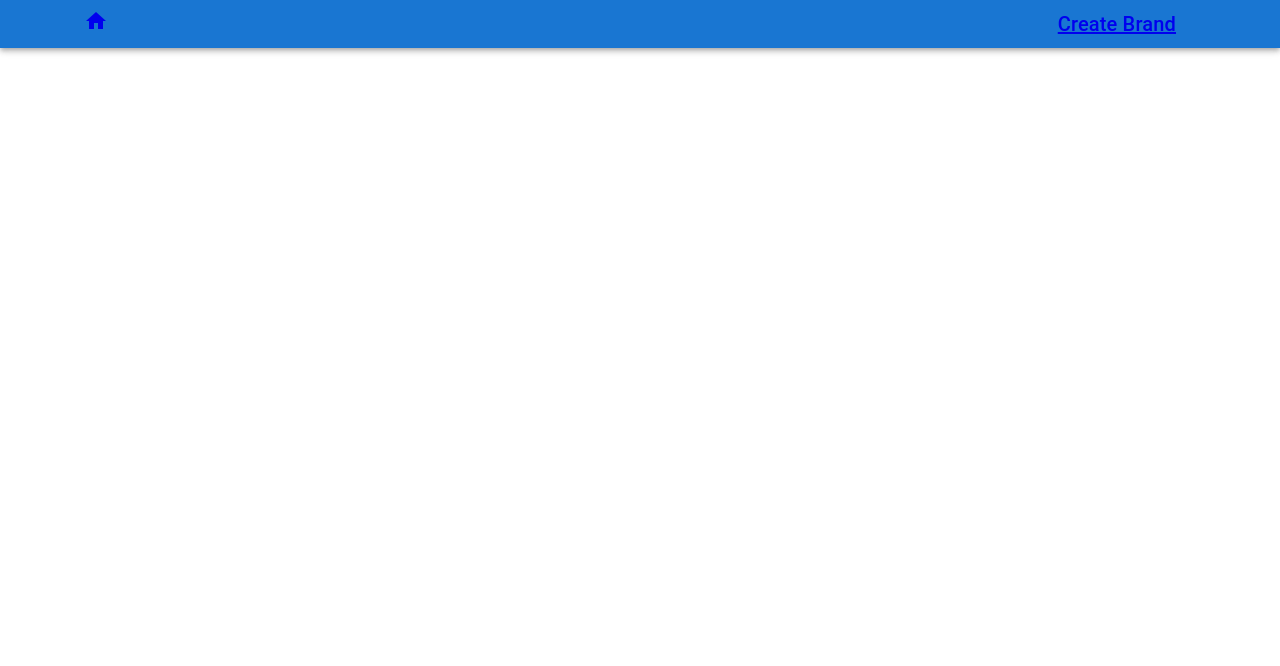
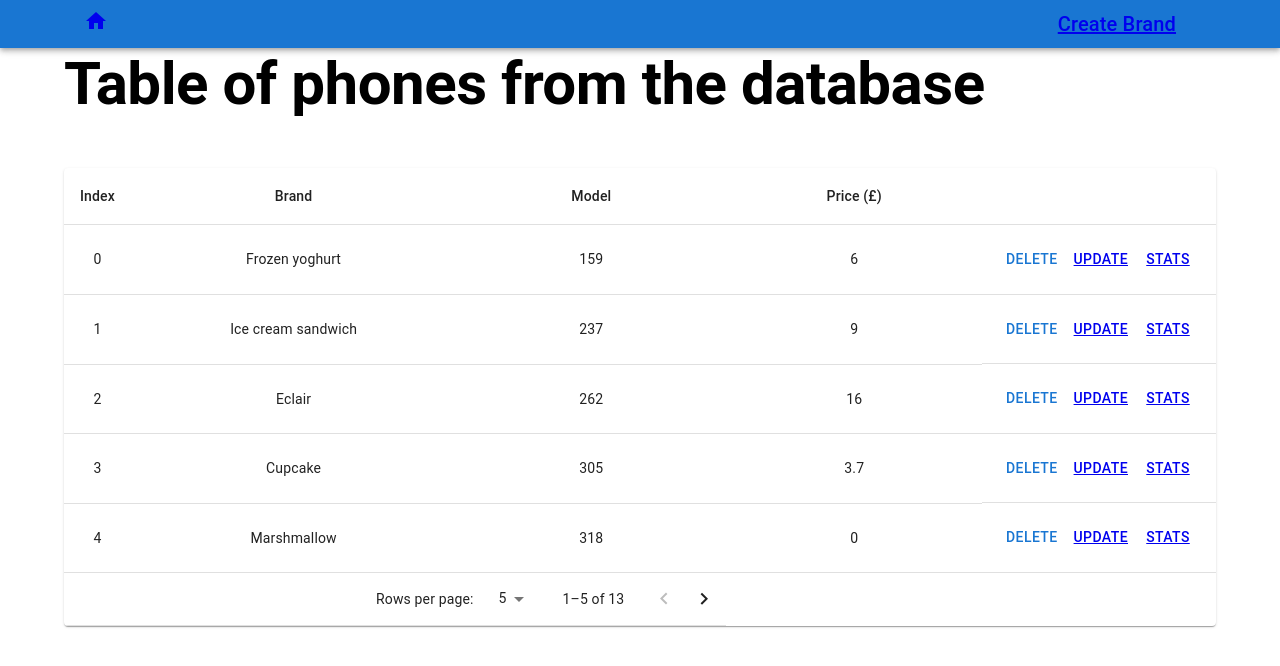
Before and after one commit to frsargua/SmartphonesPriceLogger, a React (Vite) app in the folder FrontEnd/: page / in a window 1280 px wide. Shown: the top 666 px of the page. Built offline with nearby package versions, Linux system fonts and the light colour scheme.

Commit message:
Routes connecting  for connecting the pages (created)

```diff
--- a/FrontEnd/src/App.tsx
+++ b/FrontEnd/src/App.tsx
@@ -1,18 +1,26 @@
+import { Container } from "@mui/system";
 import { useState } from "react";
 import { BrowserRouter, Route, Routes } from "react-router-dom";
 import { Navbar } from "./components/Navbar";
 import { CreateBrand } from "./Pages/CreateBrand";
+import { Main } from "./Pages/Main";
+import { Prices } from "./Pages/Prices";
+import { UpdatePhone } from "./Pages/UpdatePhone/Index";
+import { UpdatePrice } from "./Pages/UpdatePrice/Index";
 
 function App() {
   return (
     <BrowserRouter>
       <Navbar />
-      <Routes>
-        <Route path="/" />
-        <Route path="/create-brand" element={<CreateBrand />} />
-        <Route path="/" />
-        <Route path="/" />
-      </Routes>
+      <Container maxWidth="lg">
+        <Routes>
+          <Route path="/" element={<Main />} />
+          <Route path="/create-brand" element={<CreateBrand />} />
+          <Route path="/update-phone/:id" element={<UpdatePhone />} />
+          <Route path="/update-price/:id" element={<UpdatePrice />} />
+          <Route path="/prices/:id" element={<Prices />} />
+        </Routes>
+      </Container>
     </BrowserRouter>
   );
 }
```
